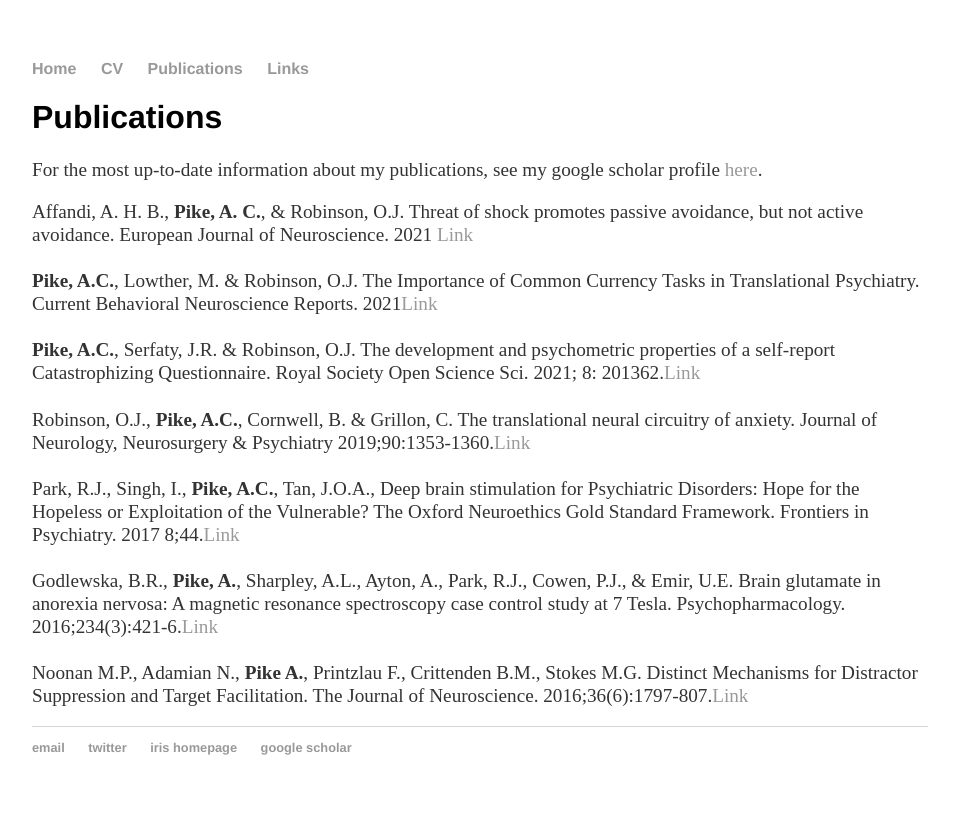
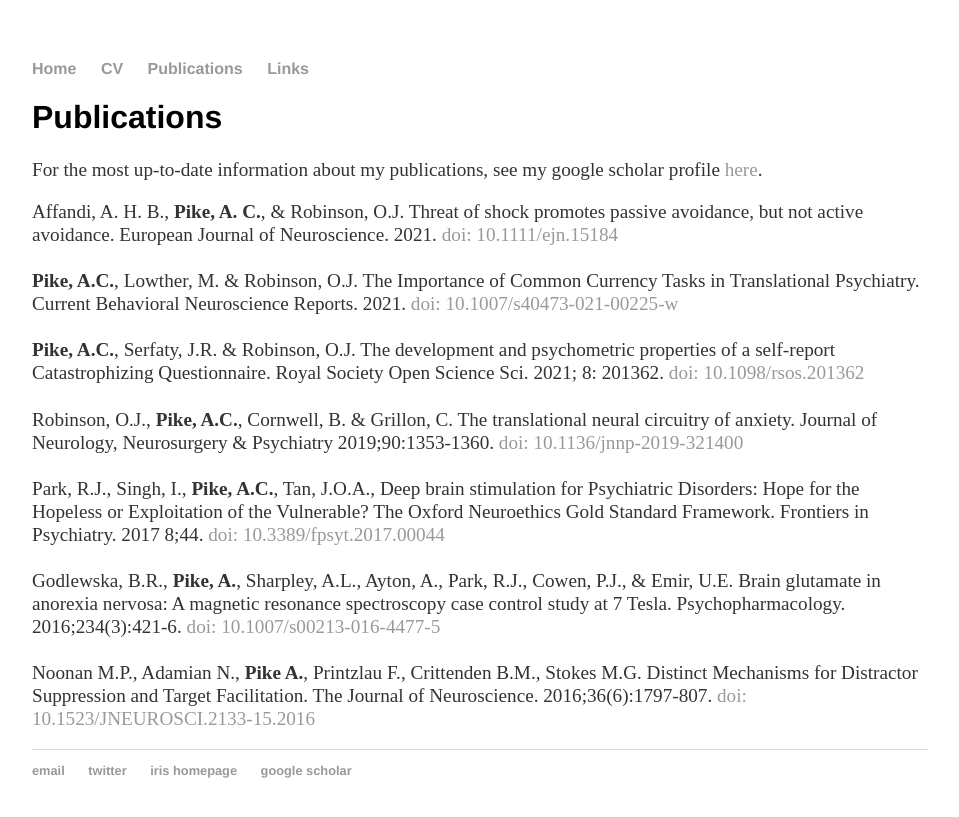
Before and after one commit to apike02/apike02.github.io, a Jekyll site: the page built from pubs/index.html, in a window 1280 px wide. Shown: the top 817 px of the page, without its empty margins (160-1119 px from the left). Built offline with Jekyll 4.4.1, drawn with Linux system fonts in a browser that asks for light colours.

Commit message:
moved dois

```diff
--- a/pubs/index.html
+++ b/pubs/index.html
@@ -7,17 +7,24 @@
 	<h1>Publications</h1>
 	<p> For the most up-to-date information about my publications, see my google scholar profile <a href="https://scholar.google.com/citations?hl=en&user=XQ8kkegAAAAJ">here</a>. </p>
 	<p>
-		Affandi, A. H. B., <b>Pike, A. C.</b>, & Robinson, O.J. Threat of shock promotes passive avoidance, but not active avoidance. European Journal of Neuroscience. 2021 <a href="https://doi.org/10.1111/ejn.15184">Link</a><br/>
+		Affandi, A. H. B., <b>Pike, A. C.</b>, & Robinson, O.J. Threat of shock promotes passive avoidance, but not active avoidance. European Journal of Neuroscience. 2021.
+		<a href="https://doi.org/10.1111/ejn.15184">doi: 10.1111/ejn.15184</a><br/>
 		<br/>
-		<b>Pike, A.C.</b>, Lowther, M. & Robinson, O.J. The Importance of Common Currency Tasks in Translational Psychiatry. Current Behavioral Neuroscience Reports. 2021<a href="https://doi.org/10.1007/s40473-021-00225-w">Link</a><br/>
+		<b>Pike, A.C.</b>, Lowther, M. & Robinson, O.J. The Importance of Common Currency Tasks in Translational Psychiatry. Current Behavioral Neuroscience Reports. 2021.
+		<a href="https://doi.org/10.1007/s40473-021-00225-w">doi: 10.1007/s40473-021-00225-w</a><br/>
 		<br/>
-		<b>Pike, A.C.</b>, Serfaty, J.R. & Robinson, O.J. The development and psychometric properties of a self-report Catastrophizing Questionnaire. Royal Society Open Science  Sci. 2021; 8: 201362.<a href="https://doi.org/10.1098/rsos.201362">Link</a><br/>
+		<b>Pike, A.C.</b>, Serfaty, J.R. & Robinson, O.J. The development and psychometric properties of a self-report Catastrophizing Questionnaire. Royal Society Open Science  Sci. 2021; 8: 201362.
+		<a href="https://doi.org/10.1098/rsos.201362">doi: 10.1098/rsos.201362</a><br/>
 		<br/>
-	    Robinson, O.J., <b>Pike, A.C.</b>, Cornwell, B. & Grillon, C. The translational neural circuitry of anxiety. Journal of Neurology, Neurosurgery & Psychiatry 2019;90:1353-1360.<a href="https://dx.doi.org/10.1136/jnnp-2019-321400">Link</a><br/>
+		Robinson, O.J., <b>Pike, A.C.</b>, Cornwell, B. & Grillon, C. The translational neural circuitry of anxiety. Journal of Neurology, Neurosurgery & Psychiatry 2019;90:1353-1360.
+		<a href="https://dx.doi.org/10.1136/jnnp-2019-321400">doi: 10.1136/jnnp-2019-321400</a><br/>
 		<br/>
-	    Park, R.J., Singh, I., <b>Pike, A.C.</b>, Tan, J.O.A., Deep brain stimulation for Psychiatric Disorders: Hope for the Hopeless or Exploitation of the Vulnerable? The Oxford Neuroethics Gold Standard Framework. Frontiers in Psychiatry. 2017 8;44.<a href="https://dx.doi.org/10.3389/fpsyt.2017.00044">Link</a><br/>
+		Park, R.J., Singh, I., <b>Pike, A.C.</b>, Tan, J.O.A., Deep brain stimulation for Psychiatric Disorders: Hope for the Hopeless or Exploitation of the Vulnerable? The Oxford Neuroethics Gold Standard Framework. Frontiers in Psychiatry. 2017 8;44.
+		<a href="https://dx.doi.org/10.3389/fpsyt.2017.00044">doi: 10.3389/fpsyt.2017.00044</a><br/>
 		<br/>
-	    Godlewska, B.R., <b>Pike, A.</b>, Sharpley, A.L., Ayton, A., Park, R.J., Cowen, P.J., & Emir, U.E. Brain glutamate in anorexia nervosa: A magnetic resonance spectroscopy case control study at 7 Tesla. Psychopharmacology. 2016;234(3):421-6.<a href="https://doi.org/10.1007/s00213-016-4477-5">Link</a><br/>
+		Godlewska, B.R., <b>Pike, A.</b>, Sharpley, A.L., Ayton, A., Park, R.J., Cowen, P.J., & Emir, U.E. Brain glutamate in anorexia nervosa: A magnetic resonance spectroscopy case control study at 7 Tesla. Psychopharmacology. 2016;234(3):421-6.
+		<a href="https://doi.org/10.1007/s00213-016-4477-5">doi: 10.1007/s00213-016-4477-5</a><br/>
 		<br/>
-        Noonan M.P., Adamian N., <b>Pike A.</b>, Printzlau F., Crittenden B.M., Stokes M.G. Distinct Mechanisms for Distractor Suppression and Target Facilitation. The Journal of Neuroscience. 2016;36(6):1797-807.<a href="https://doi.org/10.1523/JNEUROSCI.2133-15.2016">Link</a></p>
+		Noonan M.P., Adamian N., <b>Pike A.</b>, Printzlau F., Crittenden B.M., Stokes M.G. Distinct Mechanisms for Distractor Suppression and Target Facilitation. The Journal of Neuroscience. 2016;36(6):1797-807.
+		<a href="https://doi.org/10.1523/JNEUROSCI.2133-15.2016">doi: 10.1523/JNEUROSCI.2133-15.2016</a></p>
 </div><!-- /.blurb -->
```
